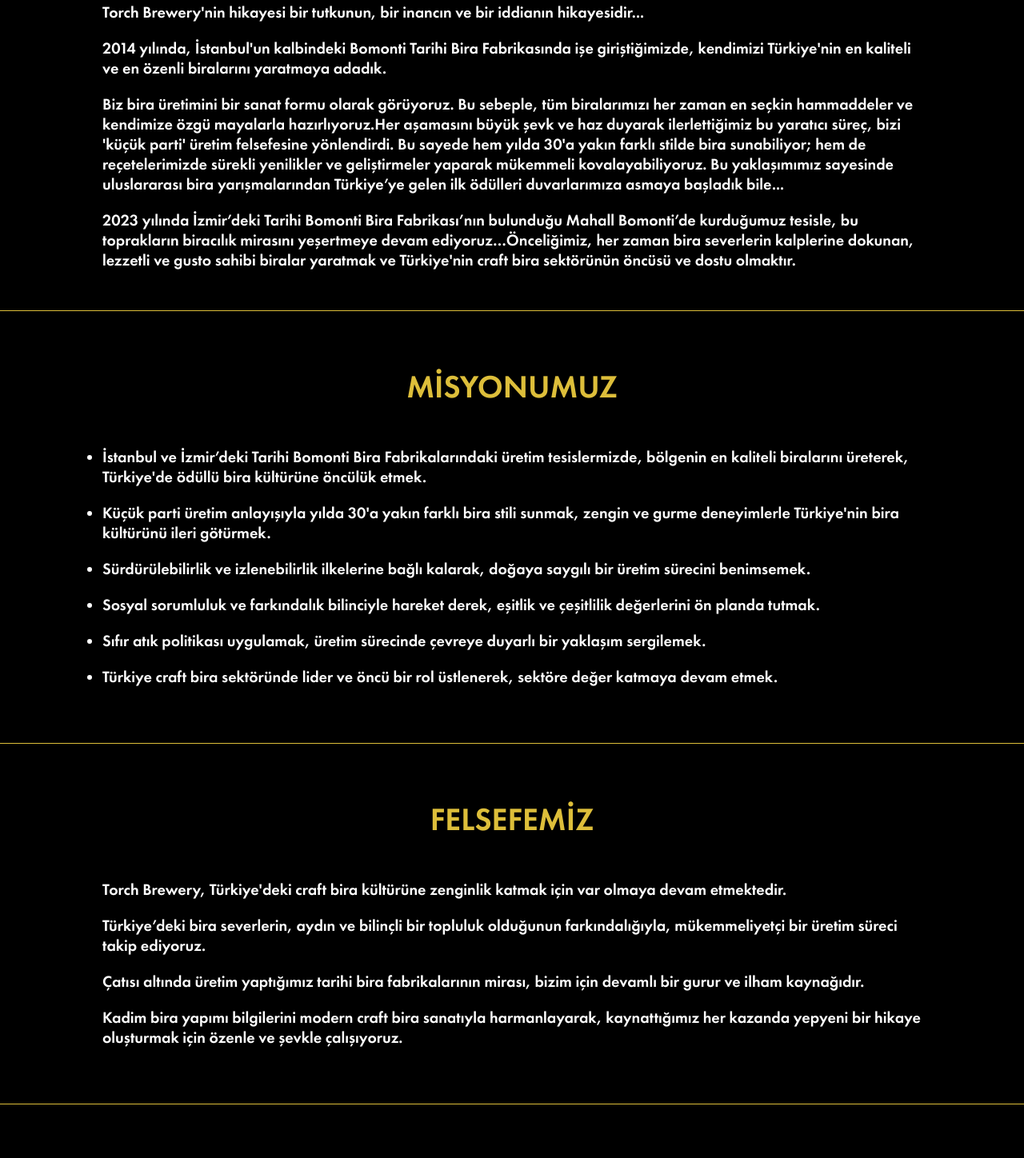
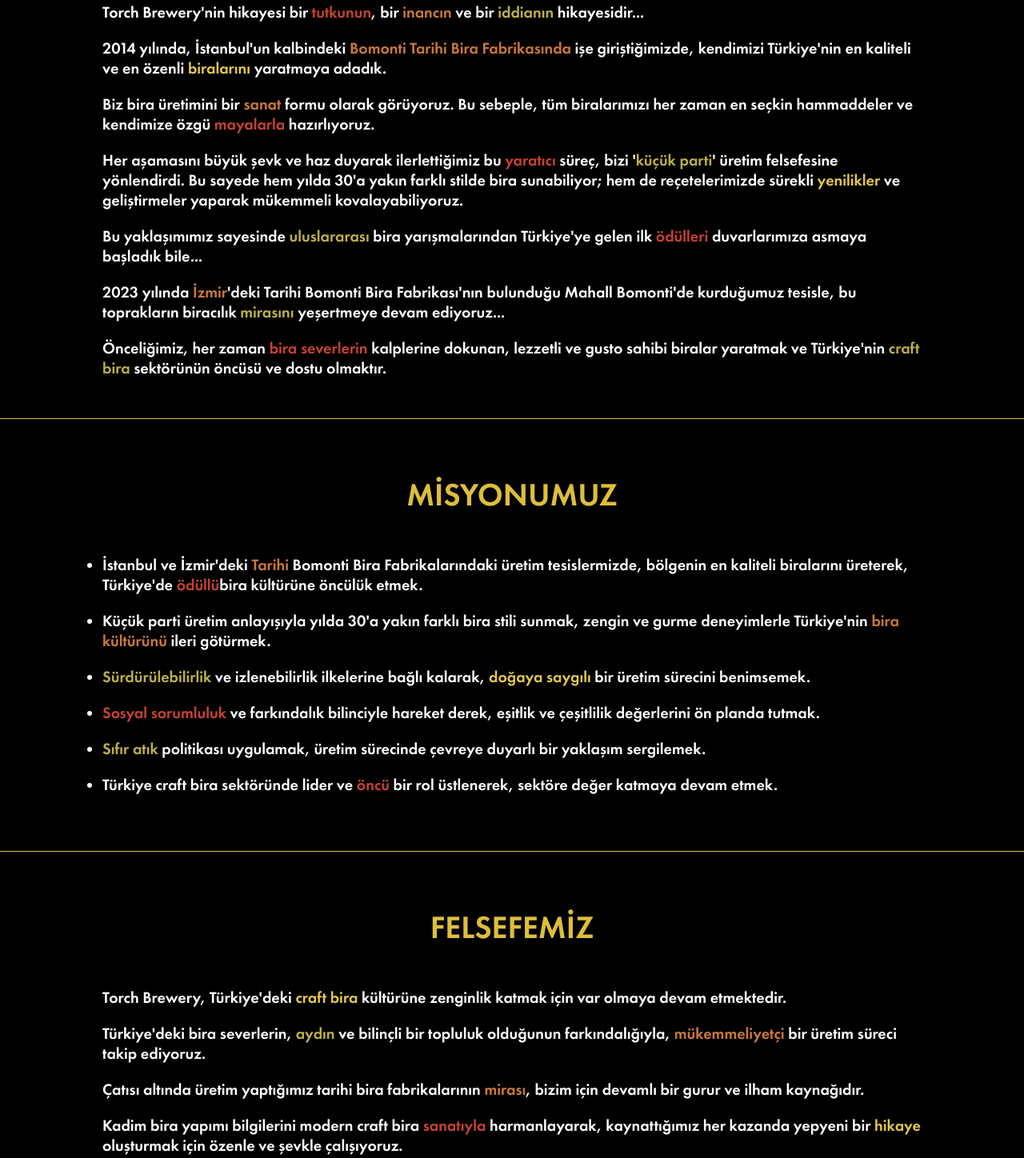
Before and after one commit to ilyasdemirtas/torch, a plain HTML site: page en/pages.html in a window 1280 px wide. Shown: the part 231-1679 px from the top of the page at 80% size. Drawn offline with Linux system fonts and the light colour scheme.

Commit message:
Refactoring.

```diff
--- a/en/pages.html
+++ b/en/pages.html
@@ -39,10 +39,13 @@
           <span class="page-title">HİKAYEMİZ</span>
           <div class="hikayemiz">
             <div class="text">
-                <p>Torch Brewery'nin hikayesi bir tutkunun, bir inancın ve bir iddianın hikayesidir...</p>
-                <p>2014 yılında, İstanbul'un kalbindeki Bomonti Tarihi Bira Fabrikasında işe giriştiğimizde, kendimizi Türkiye'nin en kaliteli ve en özenli biralarını yaratmaya adadık.</p>
-                <p>Biz bira üretimini bir sanat formu olarak görüyoruz. Bu sebeple, tüm biralarımızı her zaman en seçkin hammaddeler ve kendimize özgü mayalarla hazırlıyoruz.Her aşamasını büyük şevk ve haz duyarak ilerlettiğimiz bu yaratıcı süreç, bizi 'küçük parti' üretim felsefesine yönlendirdi. Bu sayede hem yılda 30'a yakın farklı stilde bira sunabiliyor; hem de reçetelerimizde sürekli yenilikler ve geliştirmeler yaparak mükemmeli kovalayabiliyoruz.  Bu yaklaşımımız sayesinde uluslararası bira yarışmalarından Türkiye’ye gelen ilk ödülleri duvarlarımıza asmaya başladık bile...</p>
-                2023 yılında İzmir’deki Tarihi Bomonti Bira Fabrikası’nın bulunduğu Mahall Bomonti’de kurduğumuz tesisle, bu toprakların biracılık mirasını yeşertmeye devam ediyoruz…Önceliğimiz, her zaman bira severlerin kalplerine dokunan, lezzetli ve gusto sahibi biralar yaratmak ve Türkiye'nin craft bira sektörünün öncüsü ve dostu olmaktır.
+              <p>Torch Brewery'nin hikayesi bir <span class="red">tutkunun</span>, bir <span class="orange">inancın</span> ve bir <span class="green">iddianın</span> hikayesidir...</p>
+              <p>2014 yılında, İstanbul'un kalbindeki <span class="orange">Bomonti Tarihi Bira Fabrikasında</span> işe giriştiğimizde, kendimizi Türkiye'nin en kaliteli ve en özenli <span class="yellow">biralarını</span> yaratmaya adadık.</p>
+              <p>Biz bira üretimini bir <span class="orange">sanat</span> formu olarak görüyoruz. Bu sebeple, tüm biralarımızı her zaman en seçkin hammaddeler ve kendimize özgü <span class="red">mayalarla</span> hazırlıyoruz.
+              <p>Her aşamasını büyük şevk ve haz duyarak ilerlettiğimiz bu <span class="red">yaratıcı</span> süreç, bizi '<span class="green">küçük parti</span>' üretim felsefesine yönlendirdi. Bu sayede hem yılda 30'a yakın farklı stilde bira sunabiliyor; hem de reçetelerimizde sürekli <span class="yellow">yenilikler</span> ve geliştirmeler yaparak mükemmeli kovalayabiliyoruz.</p>
+              <p>Bu yaklaşımımız sayesinde <span class="green">uluslararası</span> bira yarışmalarından Türkiye'ye gelen ilk <span class="red">ödülleri</span> duvarlarımıza asmaya başladık bile...</p>
+              <p>2023 yılında <span class="orange">İzmir</span>'deki Tarihi Bomonti Bira Fabrikası'nın bulunduğu Mahall Bomonti'de kurduğumuz tesisle, bu toprakların biracılık <span class="green">mirasını</span> yeşertmeye devam ediyoruz...</p>
+              Önceliğimiz, her zaman <span class="red">bira severlerin</span> kalplerine dokunan, lezzetli ve gusto sahibi biralar yaratmak ve Türkiye'nin <span class="green">craft bira</span> sektörünün öncüsü ve dostu olmaktır.
             </div>
           </div>
       </div>
@@ -51,12 +54,12 @@
           <div class="misyonumuz">
             <div class="text">
               <ul>
-                    <li>İstanbul ve İzmir’deki Tarihi Bomonti Bira Fabrikalarındaki üretim tesislermizde, bölgenin en kaliteli biralarını üreterek, Türkiye'de ödüllü bira kültürüne öncülük etmek.</li>
-                    <li>Küçük parti üretim anlayışıyla yılda 30'a yakın farklı bira stili sunmak, zengin ve gurme deneyimlerle Türkiye'nin bira kültürünü ileri götürmek.</li>
-                    <li>Sürdürülebilirlik ve izlenebilirlik ilkelerine bağlı kalarak, doğaya saygılı bir üretim sürecini benimsemek.</li>
-                    <li>Sosyal sorumluluk ve farkındalık bilinciyle hareket derek, eşitlik ve çeşitlilik değerlerini ön planda tutmak.</li>
-                    <li>Sıfır atık politikası uygulamak, üretim sürecinde çevreye duyarlı bir yaklaşım sergilemek.</li>
-                    <li>Türkiye craft bira sektöründe lider ve öncü bir rol üstlenerek, sektöre değer katmaya devam etmek.</li>
+                  <li>İstanbul ve İzmir'deki <span class="orange">Tarihi</span> Bomonti Bira Fabrikalarındaki üretim tesislermizde, bölgenin en kaliteli biralarını üreterek, Türkiye'de <span class="red">ödüllü</span>bira kültürüne öncülük etmek.</li>
+                  <li>Küçük parti üretim anlayışıyla yılda 30'a yakın farklı bira stili sunmak, zengin ve gurme deneyimlerle Türkiye'nin <span class="orange">bira kültürünü</span> ileri götürmek.</li>
+                  <li><span class="green">Sürdürülebilirlik</span> ve izlenebilirlik ilkelerine bağlı kalarak, <span class="yellow">doğaya saygılı</span> bir üretim sürecini benimsemek.</li>
+                  <li><span class="red">Sosyal sorumluluk</span> ve farkındalık bilinciyle hareket derek, eşitlik ve çeşitlilik değerlerini ön planda tutmak.</li>
+                  <li><span class="green">Sıfır atık</span> politikası uygulamak, üretim sürecinde çevreye duyarlı bir yaklaşım sergilemek.</li>
+                  <li>Türkiye craft bira sektöründe lider ve <span class="red">öncü</span> bir rol üstlenerek, sektöre değer katmaya devam etmek.</li>
               </ul>
             </div>
           </div>
@@ -65,10 +68,10 @@
           <span class="page-title">FELSEFEMİZ</span>
           <div class="felsefemiz">
             <div class="text">
-                <p>Torch Brewery, Türkiye'deki craft bira kültürüne zenginlik katmak için var olmaya devam etmektedir.</p>
-                <p>Türkiye’deki bira severlerin, aydın ve bilinçli bir topluluk olduğunun farkındalığıyla, mükemmeliyetçi bir üretim süreci takip ediyoruz.</p>
-                <p>Çatısı altında üretim yaptığımız tarihi bira fabrikalarının mirası, bizim için devamlı bir gurur ve ilham kaynağıdır.</p>
-                <p>Kadim bira yapımı bilgilerini modern craft bira sanatıyla harmanlayarak, kaynattığımız her kazanda yepyeni bir hikaye oluşturmak için özenle ve şevkle çalışıyoruz.</p>
+              <p>Torch Brewery, Türkiye'deki <span class="yellow">craft bira</span> kültürüne zenginlik katmak için var olmaya devam etmektedir.</p>
+              <p>Türkiye'deki bira severlerin, <span class="green">aydın</span> ve bilinçli bir topluluk olduğunun farkındalığıyla, <span class="orange">mükemmeliyetçi</span> bir üretim süreci takip ediyoruz.</p>
+              <p>Çatısı altında üretim yaptığımız tarihi bira fabrikalarının <span class="orange">mirası</span>, bizim için devamlı bir gurur ve ilham kaynağıdır.</p>
+              <p>Kadim bira yapımı bilgilerini modern craft bira <span class="red">sanatıyla</span> harmanlayarak, kaynattığımız her kazanda yepyeni bir <span class="yellow">hikaye</span> oluşturmak için özenle ve şevkle çalışıyoruz.</p>
             </div>
           </div>
       </div>
--- a/src/css/style.css
+++ b/src/css/style.css
@@ -336,6 +336,23 @@
     margin: 3px;
     font-size: 23px;
 }
+
+span.green{
+    color: #bbb14a;
+}
+
+span.yellow{
+    color: #e4c84a;
+}
+
+span.orange{
+    color: #cb783a;
+}
+
+span.red{
+    color: #c64231;
+}
+
 p.p1 {font-size: 30px; color: #b72e25; -webkit-text-stroke: #b72e25}
 p.p2 {-webkit-text-stroke: #000000; min-height: 18.0px}
 p.p3 {color: #ffffff; -webkit-text-stroke: #ffffff}
```
Also changed, not shown: pages.html (+17 -14 lines), 1 other file. Lines whose indentation alone changed are shown as unchanged.
